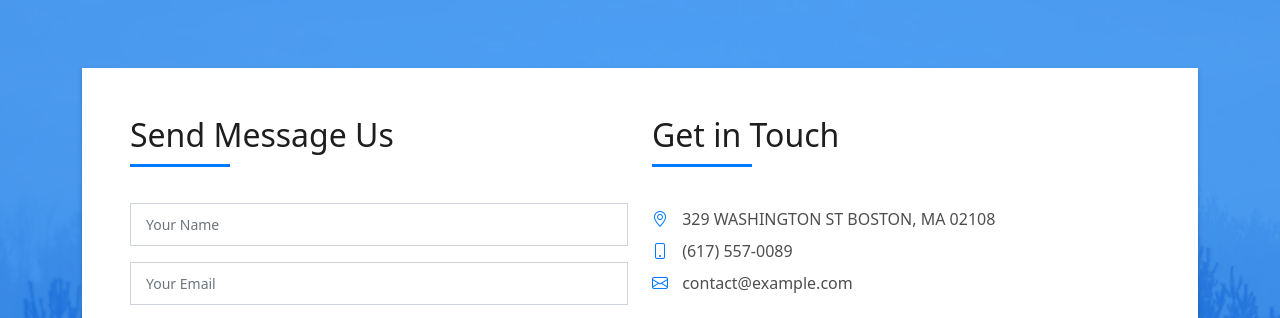
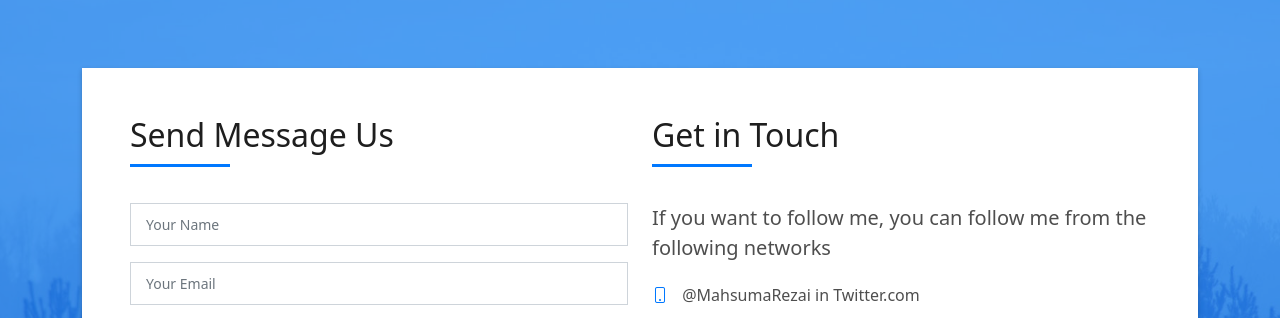
Before and after one commit to MahsumaRezai/Protfolio, a plain HTML site: page index.html in a window 1280 px wide. Shown: the part 4072-4390 px from the top of the page. Drawn offline with Linux system fonts and the light colour scheme.

Commit message:
add information about networking

```diff
--- a/index.html
+++ b/index.html
@@ -542,12 +542,11 @@
                     </div>
                     <div class="more-info">
                       <p class="lead">
-
+                        If you want to follow me, you can follow me from the following networks
                       </p>
                       <ul class="list-ico">
-                        <li><span class="bi bi-geo-alt"></span> 329 WASHINGTON ST BOSTON, MA 02108</li>
-                        <li><span class="bi bi-phone"></span> (617) 557-0089</li>
-                        <li><span class="bi bi-envelope"></span> contact@example.com</li>
+                        <li><span class="bi bi-phone"></span> @MahsumaRezai in Twitter.com</li>
+                        <li><span class="bi bi-envelope"></span> mahsuma.rezai8@gmail.com</li>
                       </ul>
                     </div>
                     <div class="socials">
```
